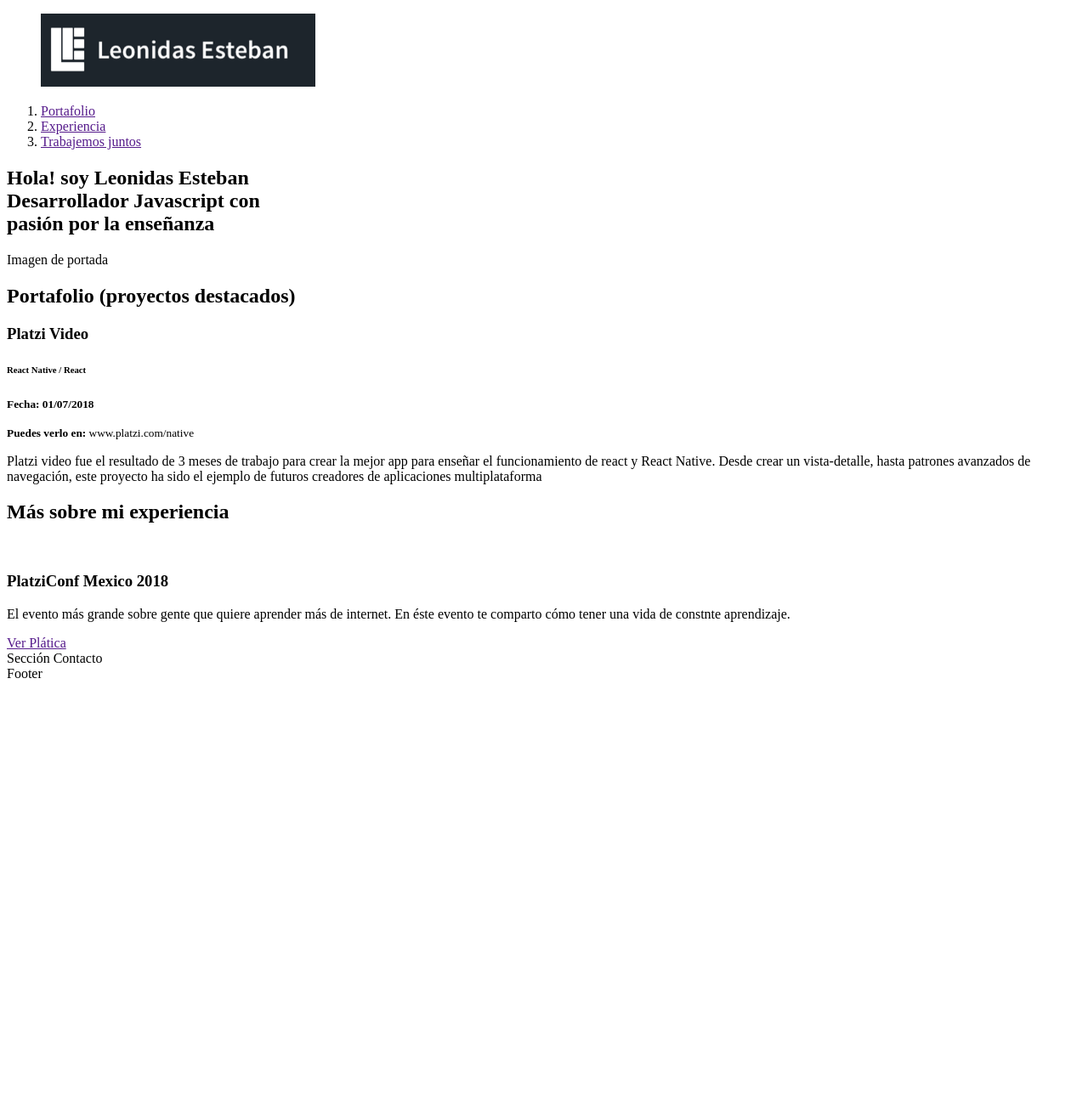
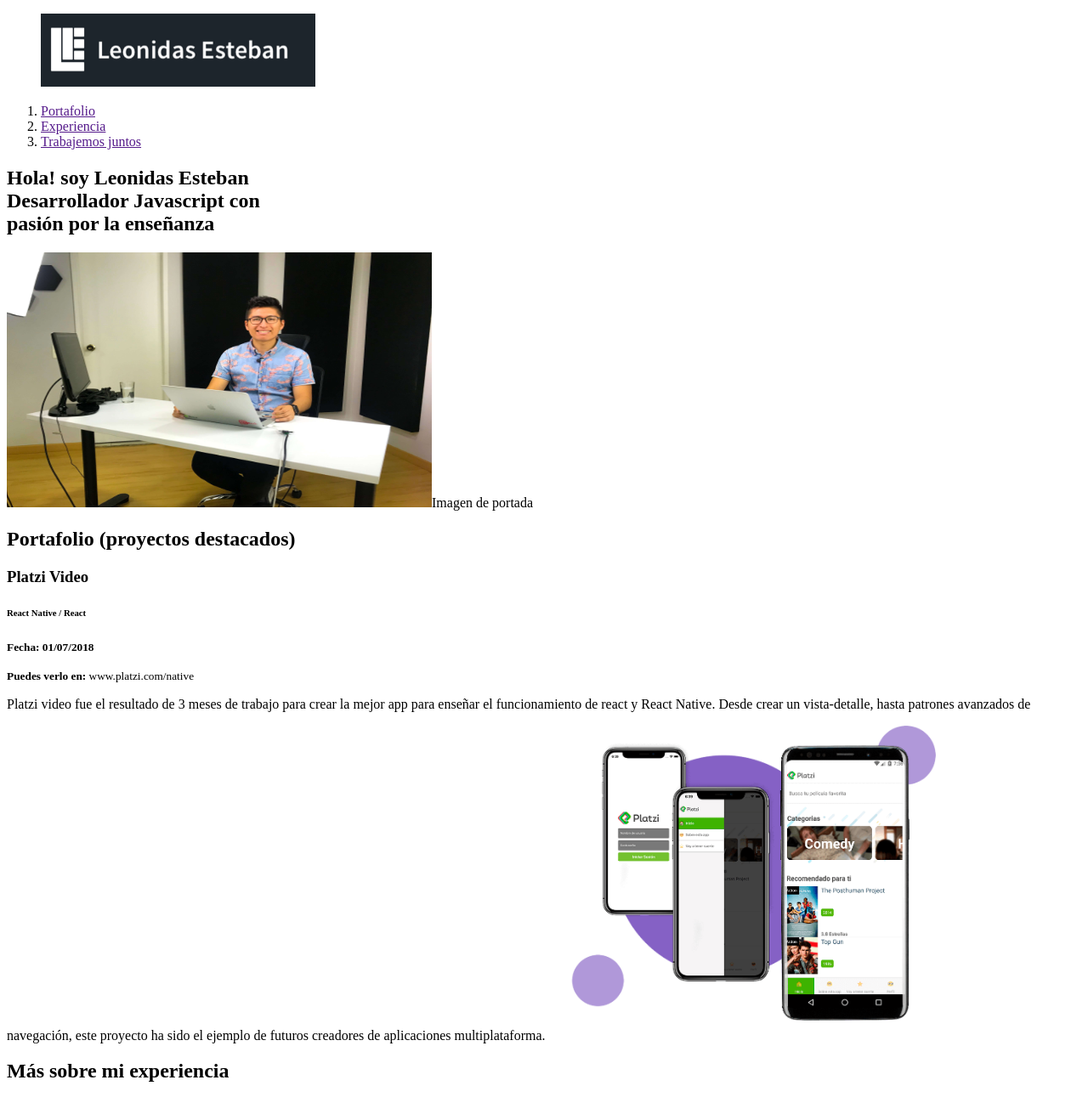
Before and after one commit to marluka/Desarrollo-Web, a plain HTML site: page index.html in a window 1280 px wide. Shown: the top 1291 px of the page at 85% size. Before the commit the page ends 810 px from the top, so only its background shows below. Drawn offline with Linux system fonts and the light colour scheme.

Commit message:
Añadidas imagenes al index

```diff
--- a/index.html
+++ b/index.html
@@ -27,7 +27,12 @@
         Desarrollador <strong>Javascript</strong> con <br />
         pasión por la <strong>enseñanza</strong>
       </h1>
-      <img src="#" alt="" />Imagen de portada
+      <img
+        src="images/hero.jpg"
+        width="500"
+        height="300"
+        alt="Imagen principal del sitio"
+      />Imagen de portada
     </section>
     <section>
       <h2>Portafolio (proyectos destacados)</h2>
@@ -45,7 +50,12 @@
           mejor app para enseñar el funcionamiento de react y React Native.
           Desde crear un vista-detalle, hasta patrones avanzados de navegación,
           este proyecto ha sido el ejemplo de futuros creadores de aplicaciones
-          multiplataforma
+          multiplataforma.
+          <img
+            src="images/platzi-video-react-native.png"
+            alt="Proyecto del curso de React Native"
+            width="500"
+          />
         </p>
       </article>
     </section>
@@ -53,7 +63,7 @@
       <h2>Más sobre mi experiencia</h2>
       <article>
         <figure>
-          <img src="#" alt="" />
+          <img src="images/platzi-conf.jpg" alt="" width="500" />
         </figure>
         <h3>PlatziConf Mexico 2018</h3>
         <p>
```
